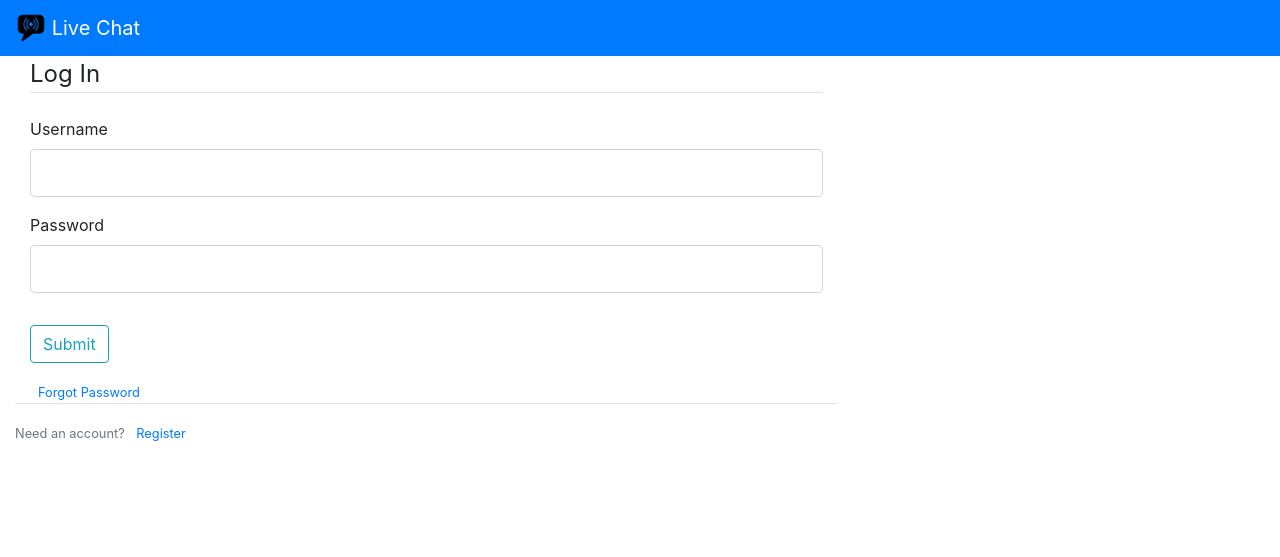
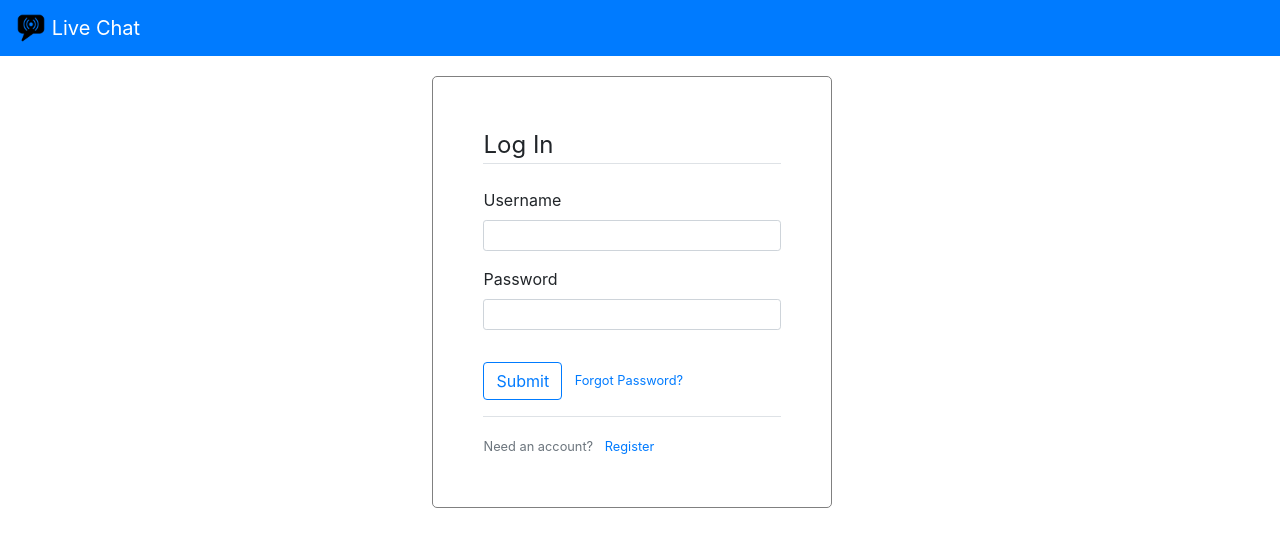
Before and after one commit to Anthon002/Live_Chat_WebApplication, a Flask app: page /login in a window 1280 px wide. Shown: the top 557 px of the page. Run offline with Flask 3, Linux system fonts and the light colour scheme; some libraries are stand-ins or nearby versions.

Commit message:
improvements to front-end

```diff
--- a/app.py
+++ b/app.py
@@ -80,7 +80,7 @@ def login():
     return render_template("Login.html", form=form)
 
 
-
+@app.route("/")
 @app.route("/home")
 def home():
     user = None
@@ -102,4 +102,5 @@ def handle_messages(message):
 
 if __name__ == "__main__":
     #app.run(debug=True)
-    socketio.run(app , host="localhost", debug = True)
+    # socketio.run(app , host="localhost", debug = True)
+    socketio.run(app , debug = True)
--- /dev/null
+++ b/static/css/style.css
@@ -0,0 +1,43 @@
+.content {
+    display: flex;
+    align-items: center;
+    justify-content: center;
+    padding: 20px 70px 50px 70px;
+    /* border: 1px solid black; */
+    width: 150%;
+}
+
+
+.innerContainer {
+    border: 1px solid grey;
+    width: 400px;
+    padding: 50px;
+    border-radius: 5px;
+}
+
+
+.innerContainer:hover {
+    cursor: pointer;
+    box-shadow: 0px 15px 20px #2165cb;
+    transform: translateY(-0.50em);
+    transition: 0.9s;
+}
+
+.homeForm {
+    display: flex;
+    flex-direction: column;
+    align-items: center;
+    justify-content: center;
+    gap: 10px;
+}
+
+
+.join {
+    display: flex;
+    flex-direction: row;
+    width: 100%;
+}
+
+.create-btn {
+    width: 100%
+}
--- a/templates/Login.html
+++ b/templates/Login.html
@@ -1,25 +1,8 @@
-<!-- <!DOCTYPE html>
-<html lang="en">
-<head>
-    <meta charset="UTF-8">
-    <meta name="viewport" content="width=device-width, initial-scale=1.0">
-    <title>Document</title>
-</head>
-<body>
-    <form method="POST">
-        {{ form.csrf_token}}
-
-        {{form.Username}}
-        {{form.Password}}
-        {{form.Submit}}
-    </form>
-</body>
-</html> -->
-
 {% extends 'layout.html' %}
 
 {% block content %}
-<div class="content-section container">
+<div class="content">
+    <div class="innerContainer">
         <form method="POST" action="">
             <!-- to protect our form from attacks -->
             {{form.hidden_tag()}}
@@ -36,7 +19,7 @@
 
                     <!-- username field -->
                     {% if form.Username.errors %}
-                {{form.Username(class="form-control form-control-lg is-invalid")}}
+                    {{form.Username(class="form-control form-control-sm is-invalid")}}
                     <div class="invalid-feedback">
                         {% for error in form.Username.errors %}
                         <span>{{error}}</span>
@@ -45,7 +28,7 @@
 
                     {% else %}
 
-                {{form.Username(class="form-control form-control-lg")}}
+                    {{form.Username(class="form-control form-control-sm")}}
 
                     {% endif %}
 
@@ -58,7 +41,7 @@
 
                     <!-- password field -->
                     {% if form.Password.errors %}
-                {{form.Password(class="form-control form-control-lg is-invalid")}}
+                    {{form.Password(class="form-control form-control-sm is-invalid")}}
                     <div class="invalid-feedback">
                         {% for error in form.Password.errors %}
                         <span>{{error}}</span>
@@ -67,7 +50,7 @@
 
                     {% else %}
 
-                {{form.Password(class="form-control form-control-lg")}}
+                    {{form.Password(class="form-control form-control-sm")}}
 
                     {% endif %}
 
@@ -76,18 +59,22 @@
             </fieldset>
 
             <div class="form-group">
-            {{form.Submit(class="btn btn-outline-info")}}
+                {{form.Submit(class="btn btn-outline-primary")}}
+
+                <small class="text-muted ml-2">
+                    <a href="#">Forgot Password?</a>
+                </small>
             </div>
 
-        <small class="text-muted ml-2">
-            <a href="#">Forgot Password</a>
-        </small>
-    </form>
-</div>
 
             <div class="border-top pt-3">
                 <small class="text-muted">
                     Need an account? <a class="ml-2" href="{{url_for('registration')}}">Register</a>
                 </small>
             </div>
+        </form>
+    </div>
+</div>
+
+
 {% endblock %}
--- a/templates/layout.html
+++ b/templates/layout.html
@@ -8,7 +8,7 @@
     <!-- Bootstrap cdn -->
     <link rel="stylesheet" href="https://maxcdn.bootstrapcdn.com/bootstrap/4.0.0/css/bootstrap.min.css"
         integrity="sha384-Gn5384xqQ1aoWXA+058RXPxPg6fy4IWvTNh0E263XmFcJlSAwiGgFAW/dAiS6JXm" crossorigin="anonymous">
-    <!-- <link rel="stylesheet" type="text/css" href="{{url_for('static', filename='main.css')}}"> -->
+    <link rel="stylesheet" type="text/css" href="{{url_for('static', filename='css/style.css')}}">
 
 
     {% if title %}
@@ -22,7 +22,7 @@
 
     <!-- Nav -->
     <nav class="navbar navbar-light bg-primary">
-        <a class="text-white navbar-brand" href="#">
+        <a class="text-white navbar-brand" href="{{url_for('home')}}">
             <img src="{{url_for('static', filename='images/chat img.png')}}" width="30" height="30"
                 class="d-inline-block align-top" alt="">
             Live Chat
```
Also changed, not shown: templates/registration.html (+7 -6 lines). Lines whose indentation alone changed are shown as unchanged.
